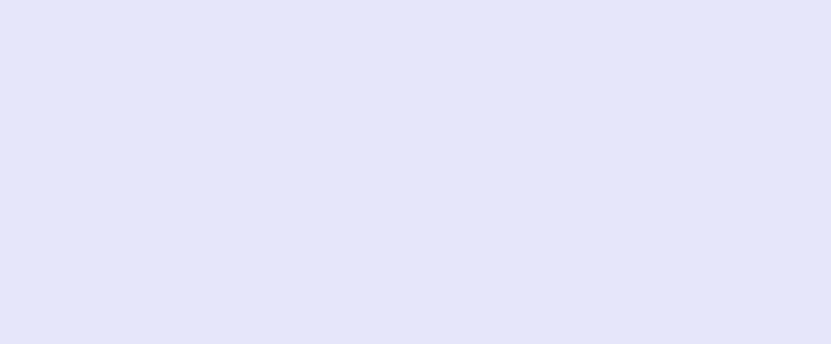
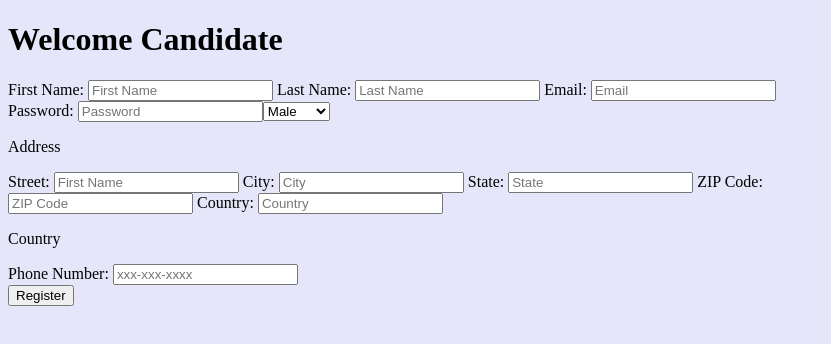
Before and after one commit to Wilfred0zz/RecruitFind.work, a React (Create React App) app in the folder FrontEnd/: page /register_candidate in a window 1280 px wide. Shown: the top 344 px of the page, without its empty margins (0-831 px from the left). Built offline with nearby package versions, Linux system fonts and the light colour scheme.

Commit message:
Set up proxy and skeleton sign in and first part of register

```diff
--- a/FrontEnd/package.json
+++ b/FrontEnd/package.json
@@ -6,6 +6,7 @@
     "@testing-library/jest-dom": "^4.2.4",
     "@testing-library/react": "^9.3.2",
     "@testing-library/user-event": "^7.1.2",
+    "axios": "^0.19.2",
     "bootstrap": "^4.0.0",
     "keymirror": "^0.1.1",
     "react": "^16.13.1",
@@ -25,6 +26,7 @@
     "test": "react-scripts test --env=jsdom",
     "eject": "react-scripts eject"
   },
+  "proxy": "http://localhost:5000",
   "browserslist": {
     "production": [
       ">0.2%",
--- a/FrontEnd/src/App.js
+++ b/FrontEnd/src/App.js
@@ -3,10 +3,11 @@ import {Route, Switch} from 'react-router-dom';
 import './App.css';
 
 import MainPage from './components/main_page/MainPage';
+import CandidateRegister from './components/register_candidate/RegisterCandidate';
 
 function App() {
   const MainPageComponent = () => <MainPage/>
-
+  const CandidateRegisterComponent = () => <CandidateRegister/>
   return (
     <div className="App">
       <header className="App-header">
@@ -14,6 +15,7 @@ function App() {
       {/* Listing all routes that will be used in our application */}
       <Switch>
         <Route exact path="/" render={MainPageComponent}/>
+        <Route exact path='/register_candidate' render={CandidateRegisterComponent}/>
       </Switch>
 
 
--- a/FrontEnd/src/components/main_page/MainPage.jsx
+++ b/FrontEnd/src/components/main_page/MainPage.jsx
@@ -1,26 +1,67 @@
 import React, { Component } from 'react';
+import axios from 'axios';
+import { Link } from 'react-router-dom';
 
-class MainPageContainer extends Component {
+class MainPage extends Component {
   constructor(props){
     super(props);
 
     this.state = {
-      isLoggedIn: false
+      isLoggedIn: false,
+      email: '',
+      password: ''
     };
   }
 
+  handleChange=(event)=>{
+    this.setState({
+      [event.target.name]: event.target.value
+    }, ()=>console.log(this.state))
+  }
 
+  confirmLogIn=(event)=>{
+    // prevent default form action
+    event.preventDefault();
+    console.log("Im In");
+    axios.post(`/api/login`, { "email": this.state.email, "password": this.state.password})
+    .then((response) => {
+        console.log(response);
+    })
+    .catch((error)=>{
+        console.log(error);
+    });
+  }
 
   render() {
     return (
       <div className = 'home'>
         <div className = 'main-page' id = 'main'>
-          <h1 id='catchPhrase'>Don't be a slob, get a job</h1>
-          <h2 id='signin'> Sign In</h2>
+          <h1 id='catch-phrase'>Don't be a slob, get a job</h1>
+          <div className='log-in'>
+            <h4>Log In</h4>
+            <form className='log-in-form'>
+              <div className='email-password'>
+                <label className='email'> Email: </label>
+                <input type='text' name='email' placeholder='Email' onChange={this.handleChange}/>
+                <label className='password'> Password: </label>
+                <input type='text' name='password' placeholder="Password" onChange={this.handleChange}/>
+              </div>
+              <button onClick={this.confirmLogIn}>Log In</button>
+            </form>
+          </div>
+          <h4 id='log-in'>Sign Up</h4>
+          <h5> Are you a Recruiter</h5>
+          <Link to='/register_recruiter'>
+            <button>Recruiter</button>
+          </Link>
+          <h5> or a Candidate</h5>
+          <Link to='/register_candidate'>
+            <button>Candidate</button>
+          </Link>
         </div>
       </div>
     )
   }
 }
 
-export default MainPageContainer;
+export default MainPage;
--- /dev/null
+++ b/FrontEnd/src/components/register_candidate/RegisterCandidate.jsx
@@ -0,0 +1,100 @@
+import React, { Component } from 'react';
+import axios from 'axios';
+
+class CandidateRegister extends Component{
+  constructor(props){
+    super(props);
+    this.state = {
+      first_name: '',
+      last_name: '',
+      email: '',
+      password: '',
+      gender: '',
+      personal_street_address: '',
+      personal_state: '',
+      personal_city: '',
+      personal_postal: 0,
+      personal_country: '',
+      phone_number: ''
+    }
+  }
+
+  handleChange=(event)=>{
+    this.setState({
+      [event.target.name]: event.target.value
+    }, ()=>console.log(this.state))
+  }
+
+  redirectCandidateProfile=(event)=>{
+    event.preventDefault();
+    console.log('form filled');
+    const user = {"email": this.state.email,
+      "password": this.state.password,
+      "first_name": this.state.last_name,
+      "last_name": this.state.last_name,
+      "personal_street_address": this.state.personal_street_address,
+      "personal_city": this.state.personal_city,
+      "personal_state": this.state.personal_state,
+      "personal_postal": this.state.personal_postal,
+      "personal_country": this.state.personal_country,
+      "phone_number": this.state.phone_number,
+      "status": "candidate",
+      "gender": this.state.gender
+    }
+
+    axios.post('/api/register', user)
+    .then((response)=>{
+      // if(response.data.status === 'false'){
+      //   alert()
+      // }
+      console.log('i registered');
+    })
+    .catch((error)=>{
+      console.log(error);
+    })
+  }
+
+  render() {
+    return (
+      <div className='register-candidate'>
+        <h1>Welcome Candidate</h1>
+        <div className="register-inputs">
+          <form className='log-in-form'>
+              <div className='personal-information'>
+                <label className='first_name'> First Name: </label>
+                <input type='text' name='first_name' placeholder='First Name' onChange={this.handleChange}/>
+                <label className='last_name'> Last Name: </label>
+                <input type='text' name='last_name' placeholder='Last Name' onChange={this.handleChange}/>
+                <label className='email'> Email: </label>
+                <input type='text' name='email' placeholder='Email' onChange={this.handleChange}/>
+                <label className='password'> Password: </label>
+                <input type='text' name='password' placeholder="Password" onChange={this.handleChange}/>
+                <select onChange={this.handleChange} name='gender'>
+                  <option value='Male'>Male</option>
+                  <option value='Female'>Female</option>
+                  <option value='Other'>Other</option>
+                </select>
+                <p> Address </p>
+                <label className='personal_street_address'> Street: </label>
+                <input type='text' name='personal_street_address' placeholder='First Name' onChange={this.handleChange}/>
+                <label className='personal_city'> City: </label>
+                <input type='text' name='personal_city' placeholder='City' onChange={this.handleChange}/>
+                <label className='personal_state'> State: </label>
+                <input type='text' name='personal_state' placeholder='State' onChange={this.handleChange}/>
+                <label className='personal_postal'> ZIP Code: </label>
+                <input type='text' name='personal_postal' placeholder='ZIP Code' onChange={this.handleChange}/>
+                <label className='personal_country'> Country: </label>
+                <input type='text' name='personal_country' placeholder='Country' onChange={this.handleChange}/>
+                <p> Country </p>
+                <label className='phone_number'> Phone Number: </label>
+                <input type='text' name='phone_number' placeholder='xxx-xxx-xxxx' onChange={this.handleChange}/>
+              </div>
+              <button onClick={this.redirectCandidateProfile}>Register</button>
+            </form>
+        </div>
+      </div>
+    )
+  }
+}
+
+export default CandidateRegister;
```
Also changed, not shown: FrontEnd/src/components/register_recruiter/RegisterRecruiter.jsx (added), 1 other file (tests, documents, lock files or other folders).
